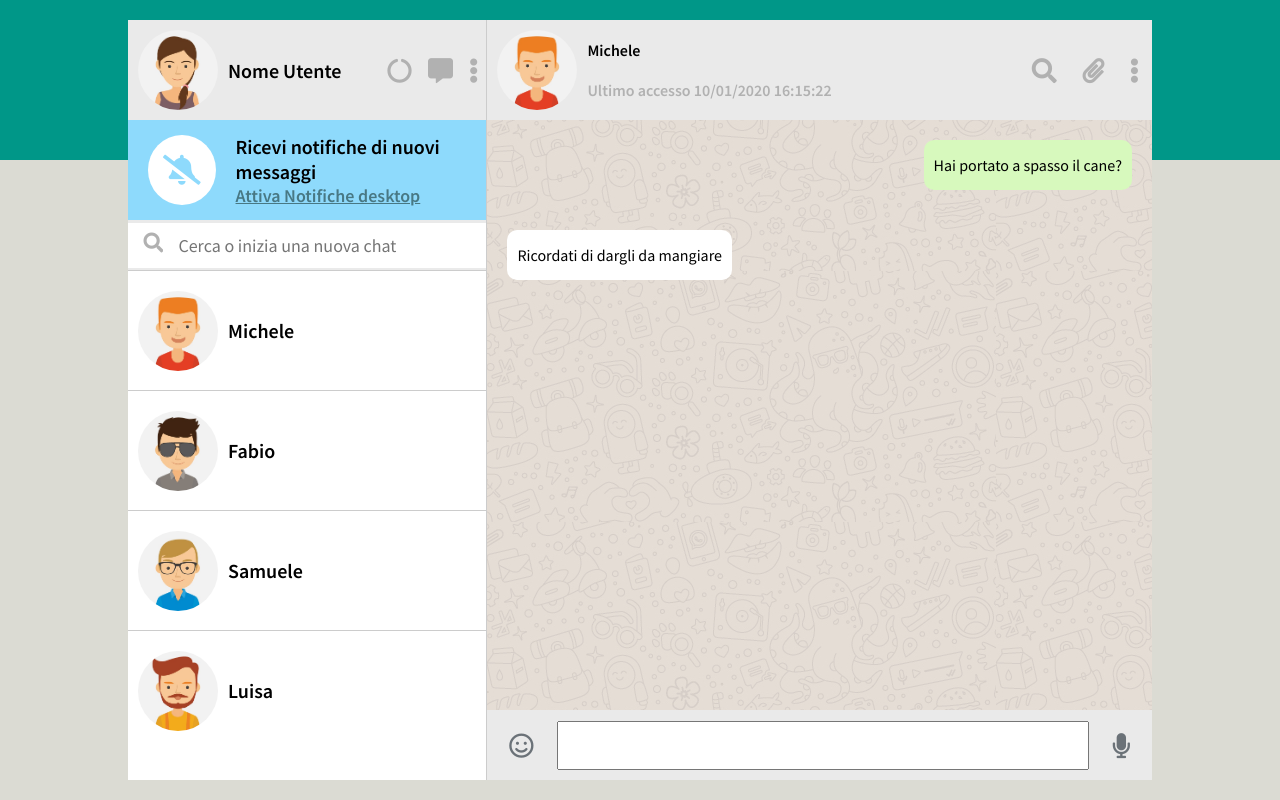
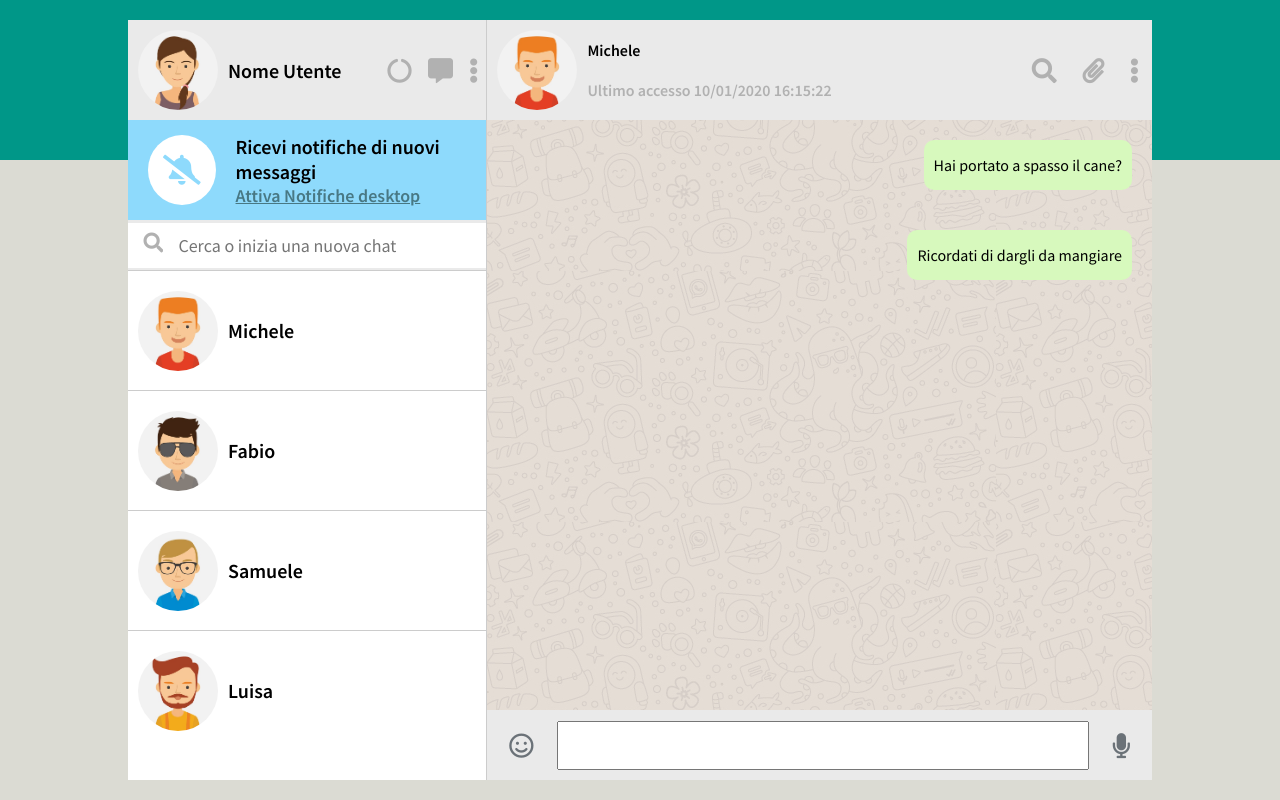
Before and after one commit to Lorenzo-Arnau/js-html-css-boolzap, a plain HTML site: page index.html in a window 1280 px wide. Drawn offline with nearby package versions, Linux system fonts and the light colour scheme.

Commit message:
update,adaptive class

```diff
--- a/css/style.css
+++ b/css/style.css
@@ -196,7 +196,7 @@
 /*END contenuto topbar-main */
 
 /* Contenuto conversation */
-.sent,.recived{
+.sent,.received{
   height: 50px;
   margin: 20px;
   align-items: center;
@@ -207,7 +207,7 @@
   background-color: #D7F9BD;
   align-self: flex-end;
 }
-.recived{
+.received{
   background-color: #fff;
   align-self: flex-start;
 }
--- a/index.html
+++ b/index.html
@@ -74,10 +74,10 @@
 
           <!-- conversations section -->
           <div class="box-conversation flex">
-            <div class="sent flex">
+            <div v-bind:class="'flex '+ contacts[currentIndex].messages[0].status">
               {{contacts[currentIndex].messages[0].text}}
             </div>
-            <div class="recived flex">
+            <div v-bind:class="'flex '+ contacts[currentIndex].messages[1].status">
               {{contacts[currentIndex].messages[1].text}}
             </div>
           </div>
```
